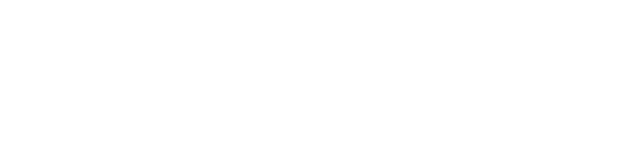
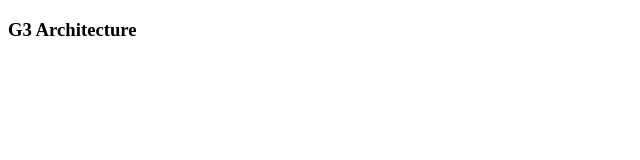
Before and after one commit to Tasfiadisha15/Architects_Website_a2i, a plain HTML site: page index.html in a window 1280 px wide. Shown: the whole page, without its empty margins (0-640 px from the left). Drawn offline with Linux system fonts and the light colour scheme.

Commit message:
added google font

```diff
--- a/index.html
+++ b/index.html
@@ -7,9 +7,12 @@
     <title>G3 Architecture</title>
 </head>
 
-<body>
+<body class="work-sans-font">
     <header>
+        <nav class="navbar">
+            <h3 class="brand">G3 Architecture</h3>
 
+        </nav>
     </header>
     <main>
 
--- a/styles/architects.css
+++ b/styles/architects.css
@@ -0,0 +1,8 @@
+@import url('https://fonts.googleapis.com/css2?family=Work+Sans:ital,wght@0,100..900;1,100..900&display=swap');
+
+.work-sans-font {
+    font-family: "Work Sans", sans-serif;
+    font-optical-sizing: auto;
+    font-weight: 400;
+    font-style: normal;
+}
```
